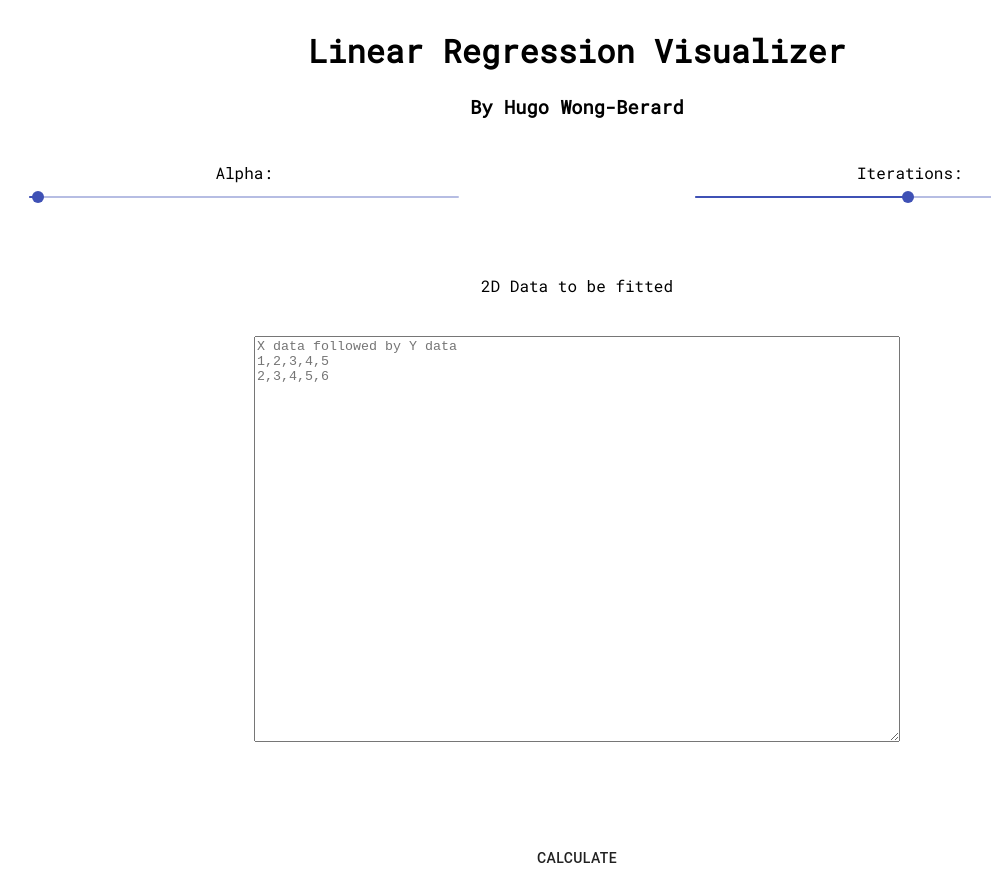
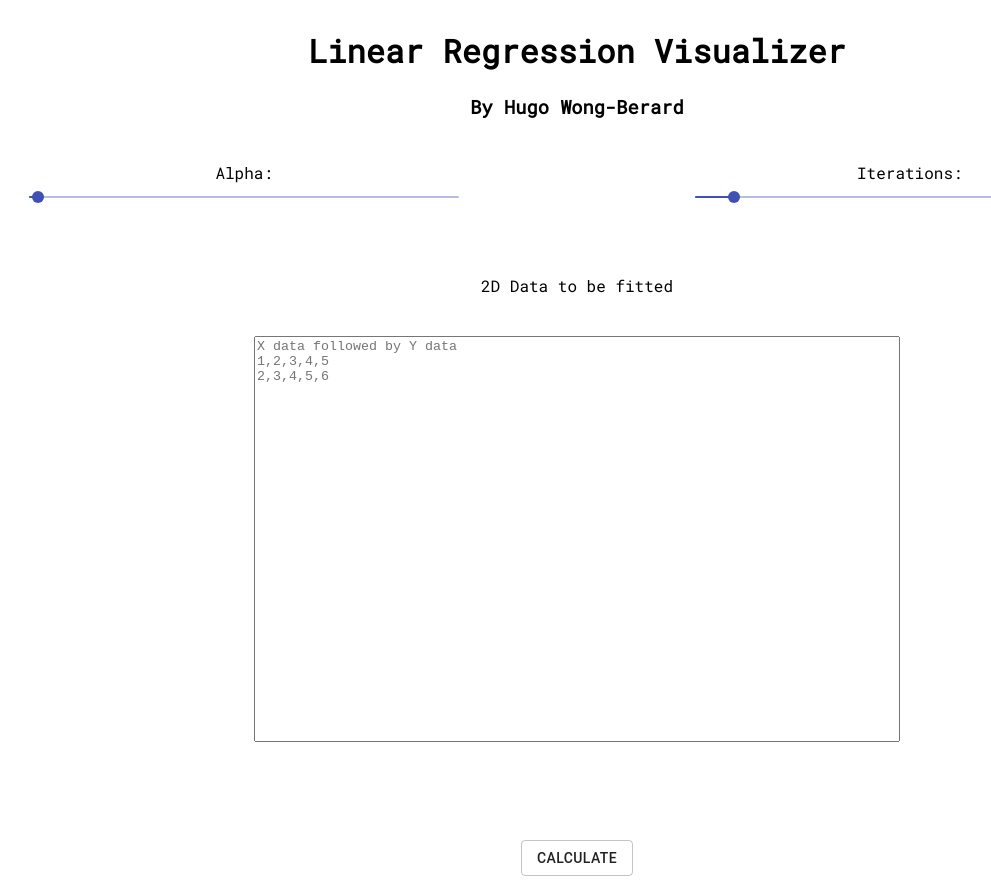
Before and after one commit to vardansaini/Linear-Regression-Visualiser, a React (Create React App) app: page / in a window 1280 px wide. Shown: the top 884 px of the page, without its empty margins (63-1054 px from the left). Built offline with nearby package versions, Linux system fonts and the light colour scheme.

Commit message:
branch init

```diff
--- a/src/App.css
+++ b/src/App.css
@@ -4,3 +4,7 @@
   flex-direction: column;
   align-items: center;
 }
+textarea{
+  resize:none;
+
+}
--- a/src/App.js
+++ b/src/App.js
@@ -13,8 +13,9 @@ class App extends Component {
     super(props);
   }
   render() {
+    const routerHistroy = createBrowserHistory();
     return (
-      <BrowserRouter>
+      <BrowserRouter history={routerHistroy}>
         <div className="mainDiv">
           <Header />
           <Switch>
--- a/src/Components/Home/Home.js
+++ b/src/Components/Home/Home.js
@@ -60,7 +60,7 @@ class Home extends Component {
           onChange={this.handleChange}
         ></textarea>
         <br />
-        <Button onClick={this.handleClick}>Calculate</Button>
+        <Button onClick={this.handleClick} variant="outlined">Calculate</Button>
       </div>
     );
   }
--- a/src/Components/Results/Results.js
+++ b/src/Components/Results/Results.js
@@ -1,5 +1,6 @@
 import React, { Component } from "react";
 import { connect } from "react-redux";
+import {withRouter, Redirect } from "react-router-dom";
 
 import Plotly from "plotly.js-gl3d-dist";
 import createPlotlyComponent from "react-plotly.js/factory";
@@ -13,9 +14,9 @@ class Results extends Component {
   render() {
     // const Plotly = require()
     const Plot = createPlotlyComponent(Plotly);
-
     return (
       <div className="resultsContainer">
+        {this.props.costSurface.length == 0 ? <Redirect to = "/"/> : ""}
         <div>
           <h4>Theta Values:</h4>
           <p>Theta 0: {this.props.theta[0]}</p>
@@ -96,4 +97,4 @@ const mapStateToProps = (state) => ({
 
 const mapDispatchToProps = {};
 
-export default connect(mapStateToProps, mapDispatchToProps)(Results);
+export default withRouter(connect(mapStateToProps, mapDispatchToProps)(Results));
--- a/src/linearRegression/linearRegression.js
+++ b/src/linearRegression/linearRegression.js
@@ -38,8 +38,8 @@ let costSurface = (xData, yData, theta) => {
 
   // let x = tf.linspace(-2 * theta0, 2 * theta0, 50).arraySync();
   // let y = tf.linspace(-2 * theta1, 2 * theta0, 50).arraySync();
-  let x = tf.linspace(-5, 5, 50).arraySync();
-  let y = tf.linspace(-5, 5, 50).arraySync();
+  let x = tf.linspace(-5, 5, 10).arraySync();
+  let y = tf.linspace(-5, 5, 10).arraySync();
   console.log("THETA VALUES");
   console.log(x);
   console.log(y);
--- a/src/reducers/pageReducer.js
+++ b/src/reducers/pageReducer.js
@@ -10,7 +10,7 @@ const initialState = {
   theta: [],
   predictions: [[0,1],[0,1]],
   alpha: 0.01,
-  iterations: 500,
+  iterations: 100,
   runTime: 0,
   showResults: false,
   costFunctionSurface: [],
```
